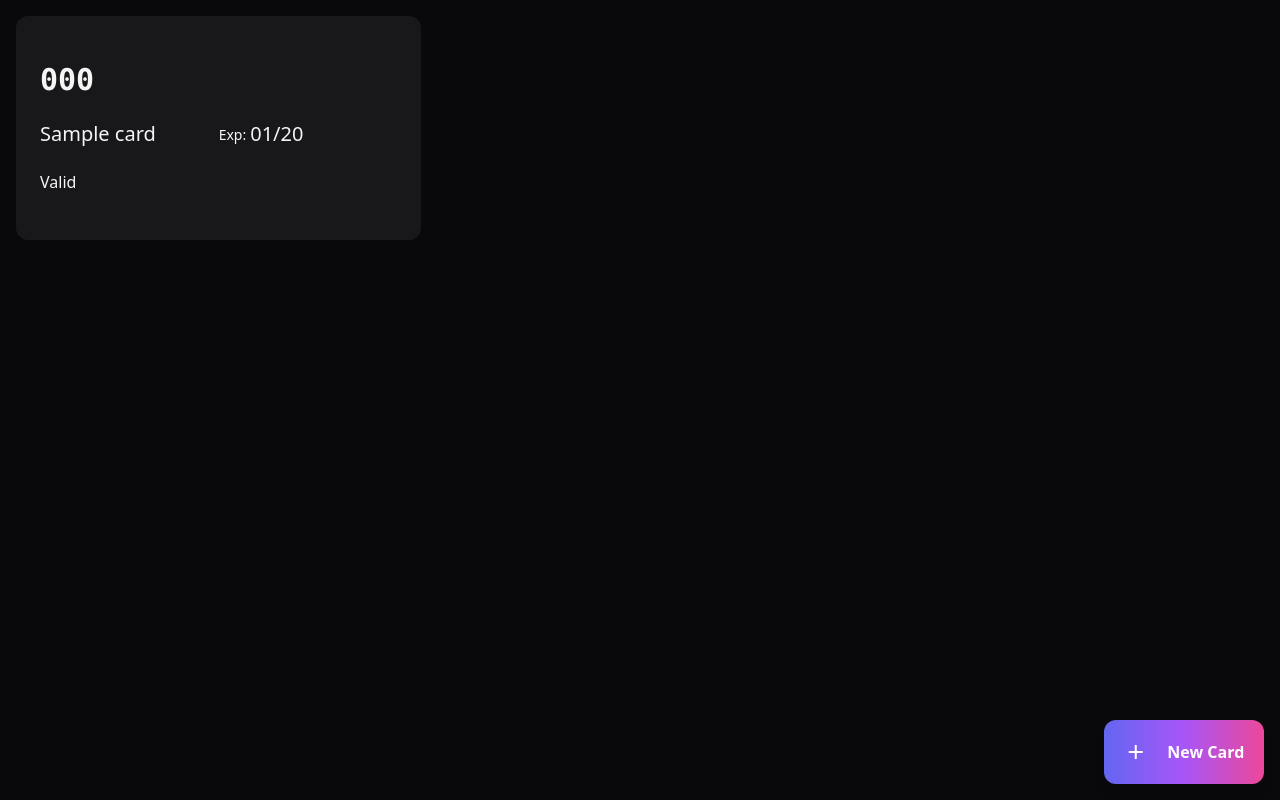
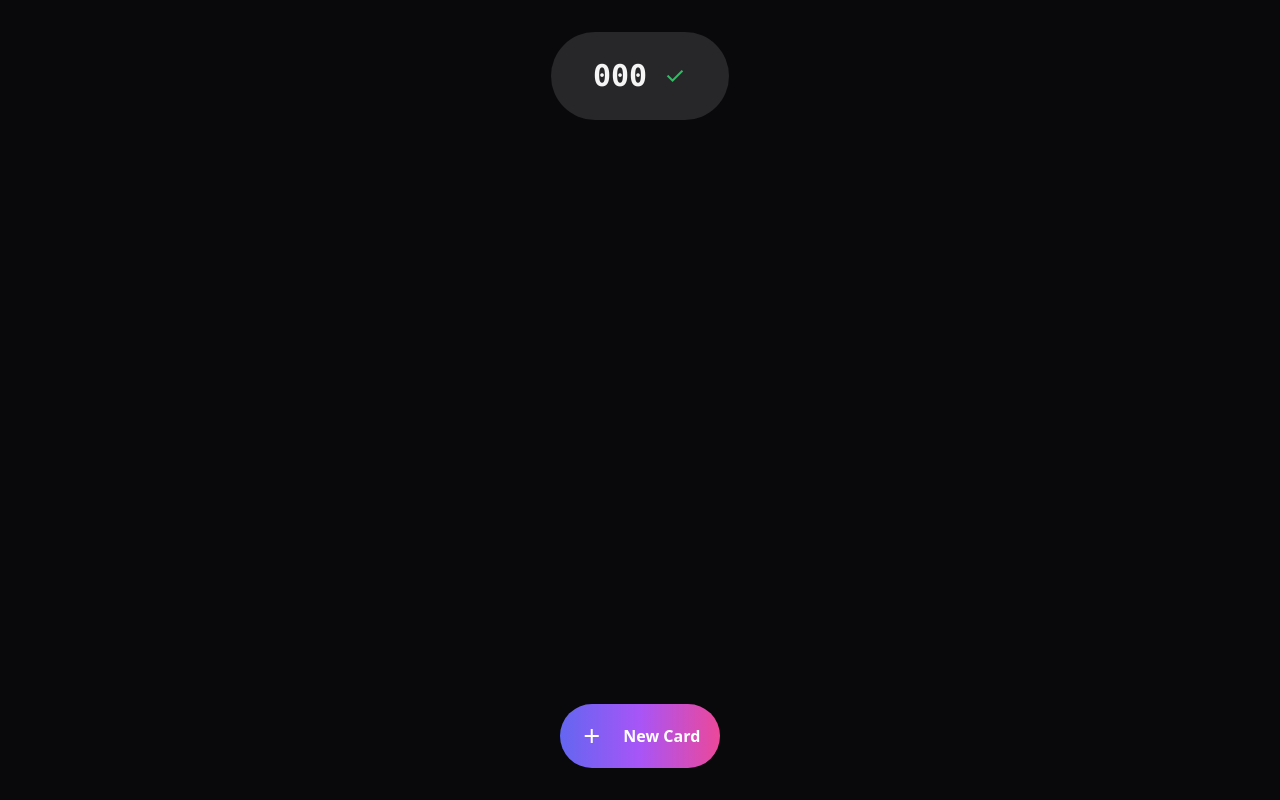
Before and after one commit to sadaakisz/django-cc-validation, a Django app: page /ccv/ in a window 1280 px wide. Run offline with Django 5.2, Linux system fonts and the light colour scheme; tables that the repository leaves empty hold one stand-in row (values such as "Sample post"); some libraries are stand-ins or nearby versions.

Commit message:
Reworked index view and created card base "component".

```diff
--- a/cc_validation_app/templates/cc_validation_app/index.html
+++ b/cc_validation_app/templates/cc_validation_app/index.html
@@ -13,12 +13,13 @@
     <title>Card Index</title>
     {% tailwind_preload_css %}
     {% tailwind_css %}
-    <link rel="stylesheet" href="https://fonts.googleapis.com/css2?family=Material+Symbols+Outlined:opsz,wght,FILL,GRAD@20..48,100..700,0..1,-50..200&icon_names=add" />
+    <link rel="stylesheet" href="https://fonts.googleapis.com/css2?family=Material+Symbols+Outlined:opsz,wght,FILL,GRAD@20..48,100..700,0..1,-50..200" />
   </head>
-  <body class="bg-zinc-950 text-neutral-100">
+  <body class="flex justify-center items-center bg-zinc-950 text-neutral-100">
     <main>
         <a href="{% url 'cc_validation_app:create'%}" class="text-3xl font-bold underline">
-            <div class="flex items-center justify-evenly fixed bottom-4 right-4 h-16 w-40 bg-gradient-to-r from-indigo-500 via-purple-500 to-pink-500 rounded-xl shadow-lg">
+            <div class="flex items-center justify-evenly fixed mx-auto inset-x-0 bottom-8 h-16 w-40
+                bg-gradient-to-r from-indigo-500 via-purple-500 to-pink-500 rounded-full">
                 <span class="material-symbols-outlined text-white">
                     add
                 </span>
@@ -26,15 +27,43 @@
             </div>
         </a>
         {% if card_list %}
-            <div class="grid grid-cols-3 gap-4 m-4">
+            <div class="grid grid-cols-1 gap-4 m-8">
                 {% for card in card_list %}
                     <a href="{% url 'cc_validation_app:detail' card.id %}">
-                        <div class="flex flex-wrap items-center justify-start content-evenly w-128 h-56 p-6 bg-zinc-900 rounded-xl">
-                            <p class="w-full text-3xl font-mono font-semibold">{{ card.number }}</p>
-                            <p class="w-1/2 text-xl">{{ card.name }}</p>
-                            <p class="text-sm mt-0.5 mr-1">Exp:</p>
-                            <p class="w-1/4 text-xl">{{ card.expires | date:"m/y" }}</p>
-                            <p class="w-full text-base">{{ card.valid_card }}</p>
+                        <div class="flex flex-wrap items-center justify-center content-evenly relative
+                            w-auto h-22 p-6
+                            bg-zinc-800 border-2 border-transparent
+                            hover:bg-zinc-900 hover:border-zinc-700
+                            transition-all rounded-full group">
+                            <div class="w-full flex items-center justify-center mx-4">
+                                <p class="text-3xl font-mono font-semibold
+                                    transition-all ease-out duration-200
+                                    group-hover:opacity-0 group-hover:-translate-y-6">{{ card.number }}</p>
+                                <div class="flex-1 flex justify-end ml-4
+                                    transition-all ease-out duration-200
+                                    group-hover:opacity-0 group-hover:-translate-y-6">
+                                    {% if card.valid_card == "Valid" %}
+                                    <span class="material-symbols-outlined text-green-500">
+                                        check
+                                    </span>
+                                    {% else %}
+                                    <span class="material-symbols-outlined text-red-500">
+                                        close
+                                    </span>
+                                    {% endif %}
+                                </div>
+                            </div>
+                            <div class="w-full flex items-center justify-center absolute px-10">
+                                <p class="text-xl font-mono
+                                    opacity-0 translate-y-6
+                                    transition-all ease-out duration-200
+                                    group-hover:opacity-100 group-hover:translate-y-0">{{ card.name.upper }}</p>
+                                <p class="text-xl font-mono
+                                    flex-1 flex justify-end
+                                    opacity-0 translate-y-6
+                                    transition-all ease-out duration-200
+                                    group-hover:opacity-100 group-hover:translate-y-0">{{ card.expires | date:"m/y" }}</p>
+                            </div>
                         </div>
                     </a>
                 {% endfor %}
@@ -45,3 +74,32 @@
     </main>
   </body>
 </html>
+
+
+{% comment %}
+# Original card
+<a href="{% url 'cc_validation_app:detail' card.id %}">
+    <div class="flex flex-wrap items-center justify-start content-evenly
+        w-auto h-56 p-6 bg-zinc-800 rounded-xl">
+        <div class="w-full h-16"></div>
+        <div class="w-full flex items-center justify-center">
+            <p class="text-3xl font-mono font-semibold">{{ card.number }}</p>
+            <div class="flex-1 flex justify-end">
+                {% if card.valid_card == "Valid" %}
+                <span class="material-symbols-outlined text-green-500">
+                    check
+                </span>
+                {% else %}
+                <span class="material-symbols-outlined text-red-500">
+                    close
+                </span>
+                {% endif %}
+            </div>
+        </div>
+        <p class="w-2/3 text-xl">{{ card.name.upper }}</p>
+        <div class="flex-1 flex justify-end">
+            <p class="text-xl">{{ card.expires | date:"m/y" }}</p>
+        </div>
+    </div>
+</a>
+{% endcomment %}
```
